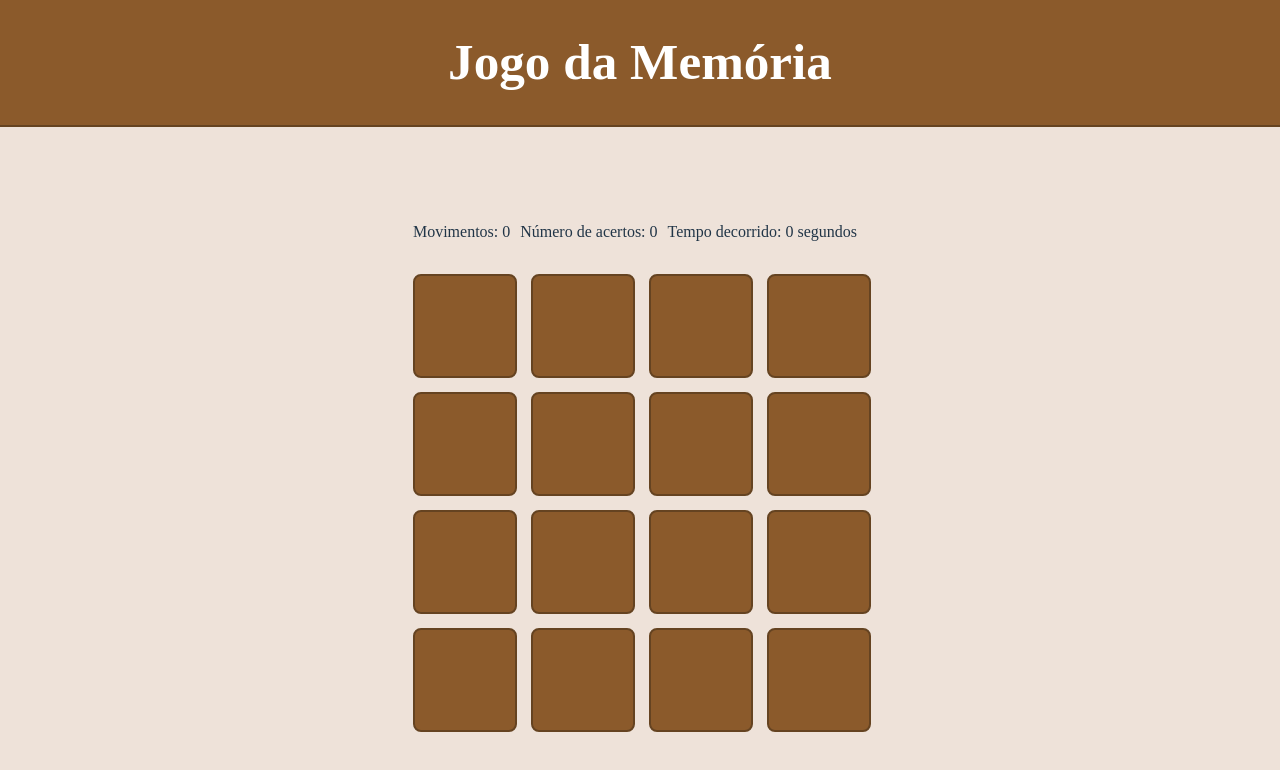
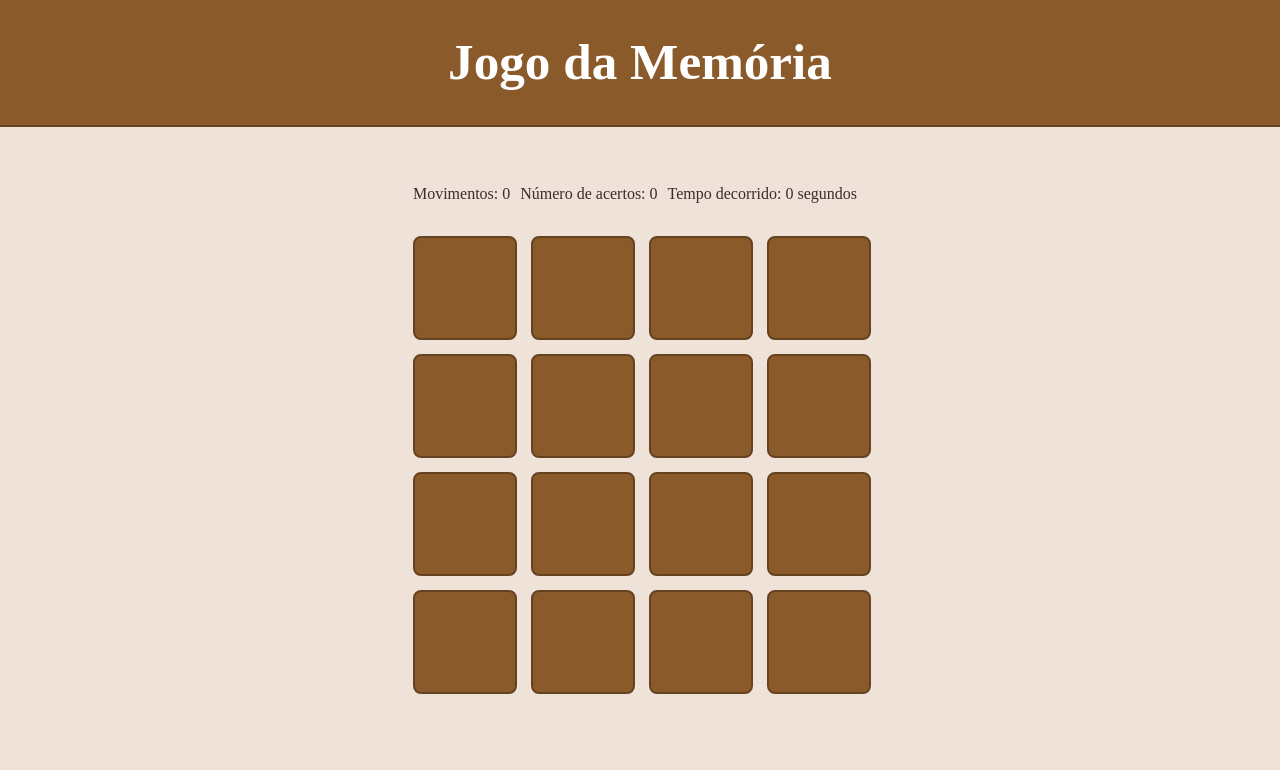
Before and after one commit to EndrioAlberton/MemoryGame, a React (Vite) app: page / in a window 1280 px wide. Both pictures are taken after a click on the button "4x4". Shown: the top 770 px of the page. Built offline with nearby package versions, Linux system fonts and the light colour scheme.

Commit message:
Style: Modified design

```diff
--- a/src/components/Board.tsx
+++ b/src/components/Board.tsx
@@ -6,8 +6,16 @@ import Card from './Card';
 // Estilização do container do tabuleiro
 const BoardContainer = styled.div`
   display: flex;
+  justify-content: flex-start;
   flex-direction: column;
   align-items: center;
+  color: #3D2C29;
+  position: relative;
+  top: -3vw;
+
+  @media (max-width: 480px) {
+  top: -20vw;
+  }
 `;
 
 // Estilização do grid que contém os cards do tabuleiro
@@ -37,8 +45,8 @@ const CardContainer = styled.div`
   }
 
   @media (max-width: 480px) {
-    width: 70%;
-    height: 70%;
+    width: 80%;
+    height: 80%;
     border: 1px solid #ccc;
   }
 `;
@@ -49,10 +57,22 @@ const StatsContainer = styled.div`
   display: flex;
   justify-content: space-between;
   margin: 10px;
+
+  @media (max-width: 480px) {
+    font-size: 26px;
+    display: flex;
+    flex-direction: column;
+    justify-content: space-between;
+
+  }
 `;
 
 const Paragraph = styled.p`
   margin-right: 10px; /* Espaço à direita de cada parágrafo */
+
+    @media (max-width: 480px) {
+    margin: 2px;
+  }
 `;
 
 // Interface representando as propriedades do componente Board
--- a/src/components/Card.tsx
+++ b/src/components/Card.tsx
@@ -16,13 +16,11 @@ const CardContainer = styled.div<{ isFlipped: boolean }>`
   @media (max-width: 768px) {
     width: 80px;
     height: 80px;
-    font-size: 20px;
   }
 
   @media (max-width: 480px) {
-    width: 60px;
-    height: 60px;
-    font-size: 16px;
+    width: 70px;
+    height: 70px;
   }
 `;
 
--- a/src/components/StartGame.tsx
+++ b/src/components/StartGame.tsx
@@ -3,8 +3,9 @@ import BoardSize from '../types/boardSizes';
 
 const StartGameContainer = styled.div`
   text-align: center;
-  margin-top: 20px; /* Aumentei o espaço acima */
+  margin-top: 20px;
   font-family: 'Baloo', cursive;
+  color: #3D2C29;
 `;
 
 const Button = styled.button`
```
